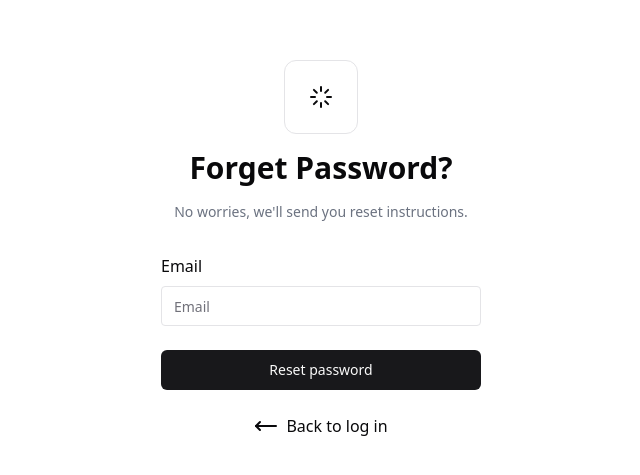
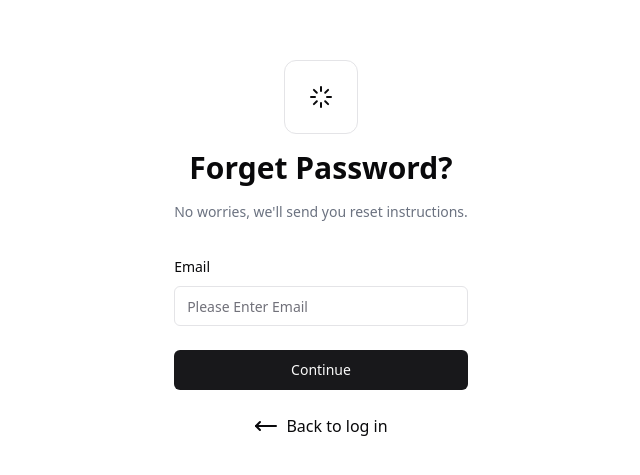
Before and after one commit to nainglinthant111/Postal-Code-Myanmar-org, a Next.js app: page /auth/forget-password in a window 1280 px wide. Shown: the part 151-626 px from the top of the page, without its empty margins (319-959 px from the left). Built offline with nearby package versions, Linux system fonts and the light colour scheme.

Commit message:
fix:handle validation

```diff
--- a/src/app/auth/forget-password/page.tsx
+++ b/src/app/auth/forget-password/page.tsx
@@ -1,18 +1,43 @@
 "use client";
 import React from "react";
 import { Loader, MoveLeft } from "lucide-react";
-import { Input } from "@/components/ui/input";
 import { Button } from "@/components/ui/button";
+import { zodResolver } from "@hookform/resolvers/zod";
+import { useForm } from "react-hook-form";
 import Link from "next/link";
 import { useRouter } from "next/navigation";
+import { z } from "zod";
+import {
+  Form,
+  FormControl,
+  FormField,
+  FormItem,
+  FormLabel,
+  FormMessage,
+} from "@/components/ui/form";
+import { Input } from "@/components/ui/input";
+
+const FormSchema = z.object({
+  email: z.string().email({ message: "Invalid Email Address" }),
+});
 
 const Page = () => {
+  const form = useForm<z.infer<typeof FormSchema>>({
+    resolver: zodResolver(FormSchema),
+    defaultValues: {
+      email: "",
+    },
+  });
   const router = useRouter();
-  const gotoReset = () => {
+
+  const onSubmit = (data: z.infer<typeof FormSchema>) => {
+    console.log(data);
     router.push("/auth/otp");
   };
+
   return (
-    <div className="flex flex-col justify-center items-center min-h-screen">
+    <div className="flex flex-col justify-center items-center min-h-screen mx-6 md:mx-32">
+      <div className="flex flex-col justify-center items-center">
         <div className="border rounded-xl p-6 mb-4">
           <Loader />
         </div>
@@ -20,23 +45,40 @@ const Page = () => {
         <div className="text-sm text-gray-500 mb-8">
           No worries, we'll send you reset instructions.
         </div>
-      <div className="w-80">
-        <div>Email</div>
+        <div className="w-full">
+          <Form {...form}>
+            <form
+              onSubmit={form.handleSubmit(onSubmit)}
+              className="w-full space-y-6"
+            >
+              <FormField
+                control={form.control}
+                name="email"
+                render={({ field }) => (
+                  <FormItem>
+                    <FormLabel>Email</FormLabel>
+                    <FormControl>
                       <Input
                         type="email"
-          placeholder="Email"
-          className="mt-2 border py-1 md:px-3 rounded-sm w-full"
+                        placeholder="Please Enter Email"
+                        {...field}
                       />
+                    </FormControl>
+                    <FormMessage />
+                  </FormItem>
+                )}
+              />
+              <Button className="w-full max-w-xs mt-6">Continue</Button>
+            </form>
+          </Form>
         </div>
-      <Button className="w-full max-w-xs mt-6" onClick={gotoReset}>
-        Reset password
-      </Button>
         <Link href="/auth/sign-in">
           <div className="flex mt-6 cursor-pointer">
             <MoveLeft />
             <span className="ml-2">Back to log in</span>
+          </div>{" "}
+        </Link>
       </div>
-      </Link>
     </div>
   );
 };
```
Lines whose indentation alone changed are shown as unchanged.
